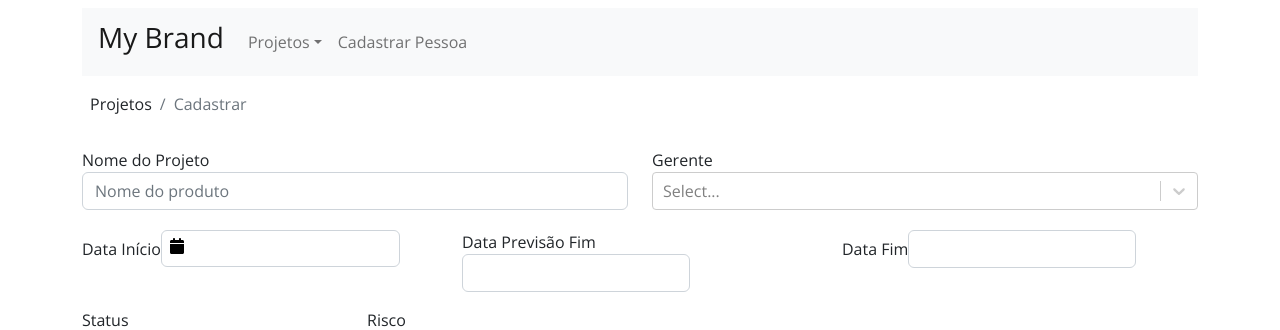
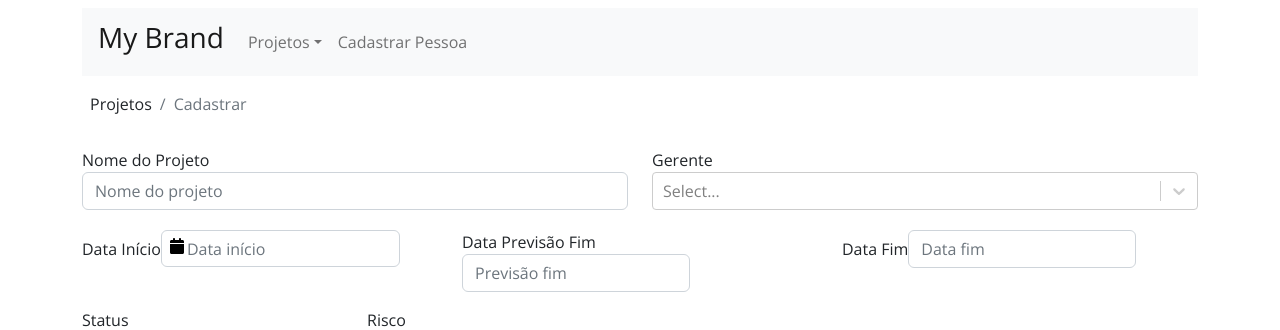
Before and after one commit to renatosantiago/projects-ui, a React (Create React App) app: page /projeto/cadastrar in a window 1280 px wide. Shown: the top 330 px of the page. Built offline with nearby package versions, Linux system fonts and the light colour scheme; no server answers.

Commit message:
fix placeholder

```diff
--- a/src/ui/pages/pessoa/index.js
+++ b/src/ui/pages/pessoa/index.js
@@ -72,7 +72,7 @@ const PessoaForm = () => {
               control={control}
               name="cpf"
               rules={{ required: true }}
-              render={({ field }) => <input {...field} type="text" maxLength={14} className="form-control" placeholder="Nome"/>}
+              render={({ field }) => <input {...field} type="text" maxLength={14} className="form-control" placeholder="CPF"/>}
             />
             {formState.errors.cpf && (
               <div className="invalid-feedback d-block">Campo obrigatório</div>
@@ -96,6 +96,7 @@ const PessoaForm = () => {
                     onChange={onChange}
                     className="form-control"
                     locale={ptBR}
+                    placeholderText="Data Nascimento"
                   />
                   {errors.dataNascimento && (
                     <div className="invalid-feedback d-block">Campo obrigatório</div>
--- a/src/ui/pages/projetos/cadastrar/projeto-form.js
+++ b/src/ui/pages/projetos/cadastrar/projeto-form.js
@@ -79,7 +79,7 @@ const ProjetoForm = ({ projeto = {} }) => {
               type="text"
               className={`form-control base-input ${errors.name ? 'is-invalid' : ''
                 }`}
-              placeholder="Nome do produto"
+              placeholder="Nome do projeto"
               name="nome"
               data-testid="nome"
             />
@@ -130,6 +130,7 @@ const ProjetoForm = ({ projeto = {} }) => {
                     className="form-control"
                     id="dataInicio"
                     locale={ptBR}
+                    placeholderText="Data início"
                   />
                   {errors.dataInicio && (
                     <div className="invalid-feedback d-block">Campo obrigatório</div>
@@ -156,6 +157,7 @@ const ProjetoForm = ({ projeto = {} }) => {
                     className="form-control"
                     id="dataPrevisaoFim"
                     locale={ptBR}
+                    placeholderText="Previsão fim"
                   />
                   {errors.dataPrevisaoFim && (
                     <div className="invalid-feedback d-block">Campo obrigatório</div>
@@ -181,6 +183,7 @@ const ProjetoForm = ({ projeto = {} }) => {
                     className="form-control"
                     id="dataFim"
                     locale={ptBR}
+                    placeholderText="Data fim"
                   />
                   {errors.dataFim && (
                     <div className="invalid-feedback d-block">Campo obrigatório</div>
```
